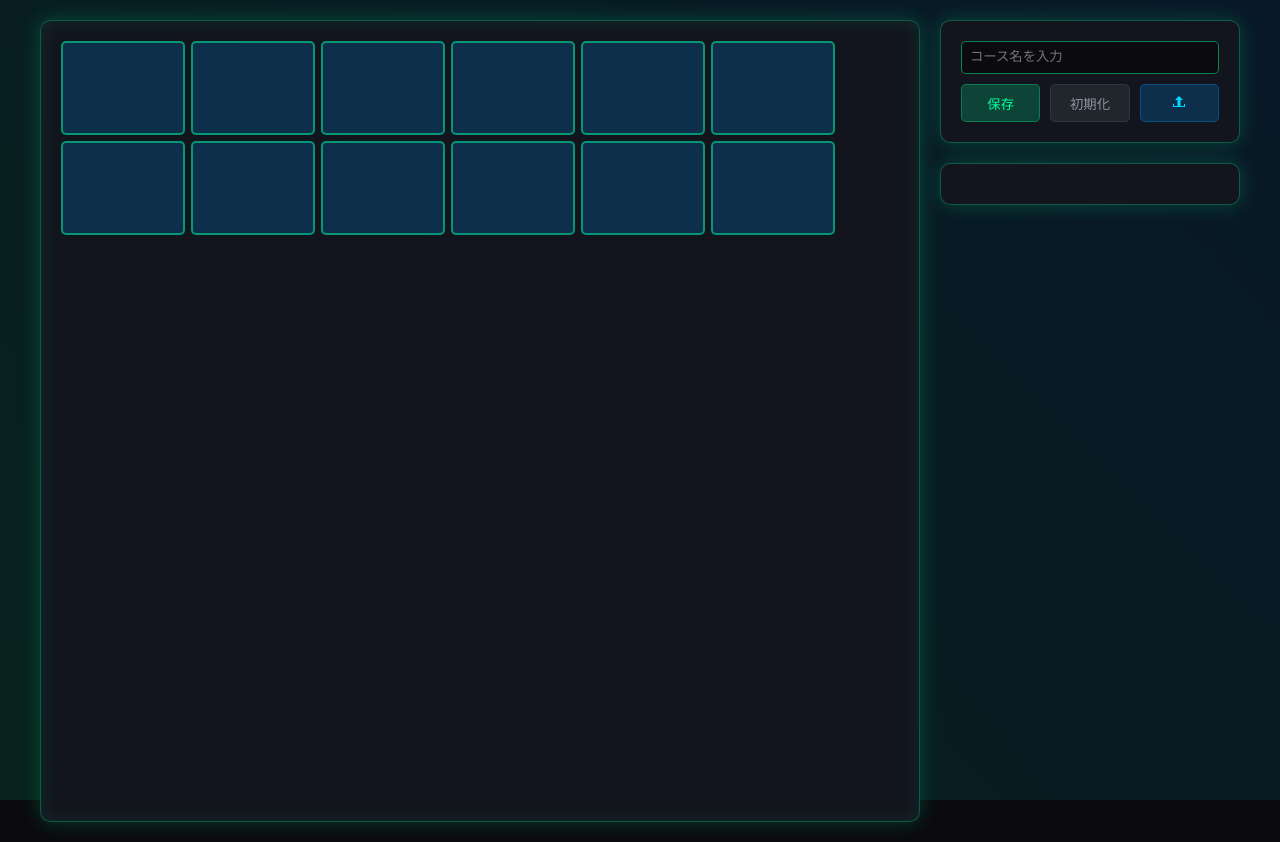
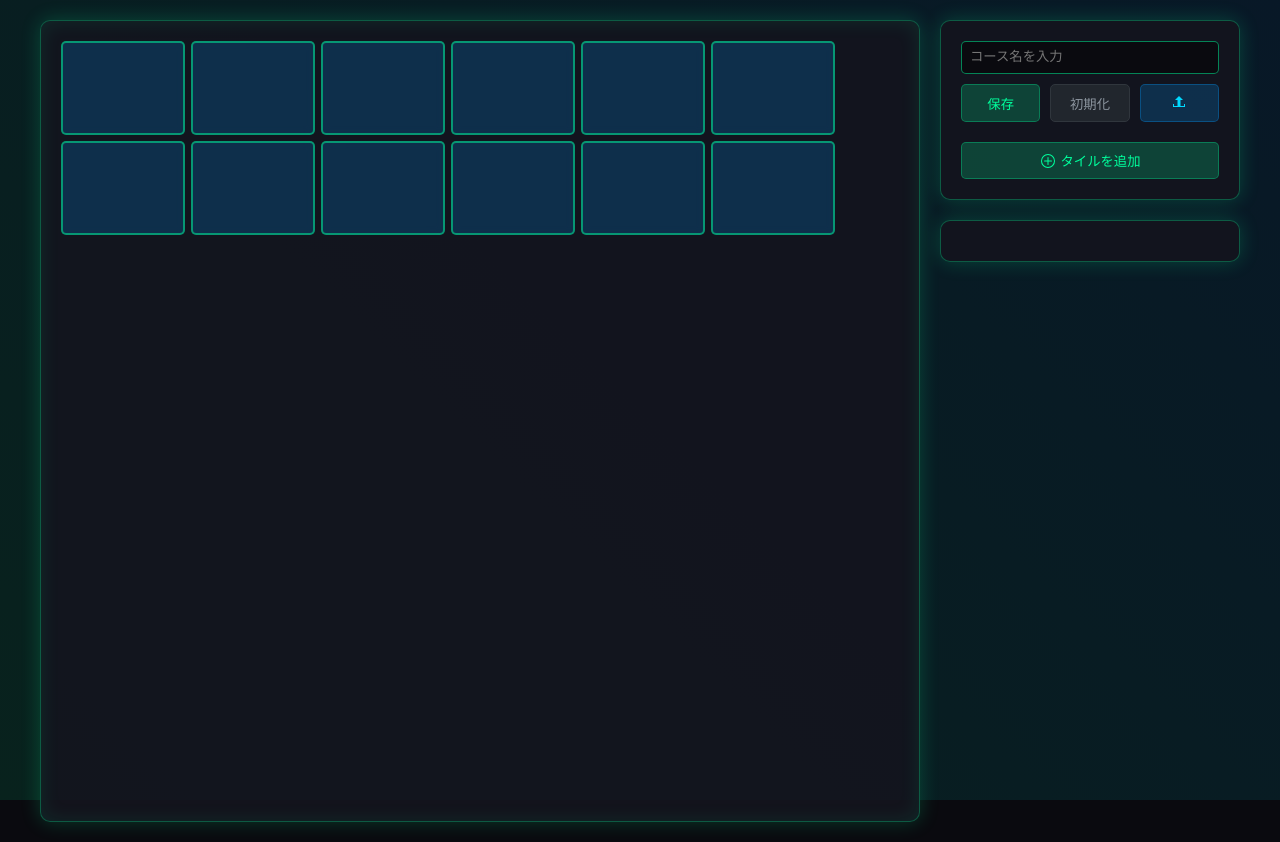
Before and after one commit to volpe28v/rc-course-designer, a plain HTML site: page index.html in a window 1280 px wide. Drawn offline with Linux system fonts and the light colour scheme.

Commit message:
タイル追加機能

```diff
--- a/index.html
+++ b/index.html
@@ -136,6 +136,26 @@
 
         .button-group button {
             flex: 1;
+        }
+
+        .add-tile-button {
+            background: rgba(0, 255, 157, 0.2);
+            color: #00ff9d;
+            border: 1px solid rgba(0, 255, 157, 0.3);
+            padding: 8px 16px;
+            border-radius: 5px;
+            cursor: pointer;
+            transition: 0.3s;
+            margin-top: 10px;
+            display: flex;
+            align-items: center;
+            justify-content: center;
+            gap: 5px;
+        }
+
+        .add-tile-button:hover {
+            background: rgba(0, 255, 157, 0.3);
+            box-shadow: 0 0 10px rgba(0, 255, 157, 0.4);
         }
 
         .import-button {
@@ -457,6 +477,13 @@
                         </svg>
                     </button>
                 </div>
+                <button onclick="addNewTile()" class="add-tile-button">
+                    <svg width="16" height="16" viewBox="0 0 16 16" fill="currentColor">
+                        <path d="M8 4a.5.5 0 0 1 .5.5v3h3a.5.5 0 0 1 0 1h-3v3a.5.5 0 0 1-1 0v-3h-3a.5.5 0 0 1 0-1h3v-3A.5.5 0 0 1 8 4z"/>
+                        <path d="M8 15A7 7 0 1 1 8 1a7 7 0 0 1 0 14zm0-1A6 6 0 1 0 8 2a6 6 0 0 0 0 12z"/>
+                    </svg>
+                    タイルを追加
+                </button>
             </div>
             <div class="saved-courses">
                 <div id="savedCoursesList"></div>
@@ -1059,6 +1086,61 @@
                 importModal.style.display = 'none';
             }
         }
+
+        // 新しいタイルを追加
+        function addNewTile() {
+            const courseArea = document.getElementById('courseArea');
+            const tile = document.createElement('div');
+            tile.className = 'tile';
+
+            // 中央付近に配置
+            const centerX = (courseArea.clientWidth / 2) - 60;
+            const centerY = (courseArea.clientHeight / 2) - 45;
+            tile.style.left = `${centerX}px`;
+            tile.style.top = `${centerY}px`;
+            tile.dataset.rotation = '0';
+
+            // ドラッグ開始時の処理
+            tile.addEventListener('mousedown', (e) => {
+                // 既に選択されているタイルをクリックした場合は選択を維持
+                if (!e.ctrlKey && !tile.classList.contains('selected')) {
+                    selectedTiles.clear();
+                    document.querySelectorAll('.tile.selected').forEach(t => {
+                        t.classList.remove('selected');
+                    });
+                }
+                startTime = Date.now();
+                isDragging = false;
+                draggedTile = tile;
+                const pos = getTilePosition(tile, e.clientX, e.clientY);
+                offsetX = pos.x;
+                offsetY = pos.y;
+                tile.classList.add('dragging');
+                tile.classList.add('selected');
+                selectedTiles.add(tile);
+                e.stopPropagation();
+            });
+
+            // クリック時の回転処理
+            tile.addEventListener('click', (e) => {
+                if (!isDragging) {
+                    const currentRotation = parseInt(tile.dataset.rotation) || 0;
+                    const newRotation = (currentRotation + 90) % 360;
+                    tile.style.transform = `rotate(${newRotation}deg)`;
+                    tile.dataset.rotation = newRotation;
+                }
+            });
+
+            courseArea.appendChild(tile);
+
+            // 新しいタイルを選択状態に
+            selectedTiles.clear();
+            document.querySelectorAll('.tile.selected').forEach(t => {
+                t.classList.remove('selected');
+            });
+            tile.classList.add('selected');
+            selectedTiles.add(tile);
+        }
     </script>
 </body>
 </html>
```
